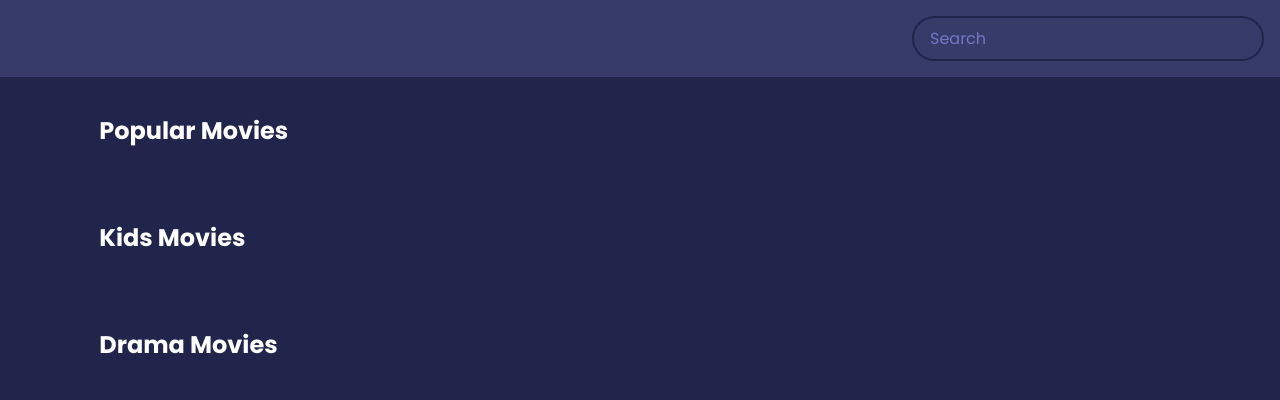
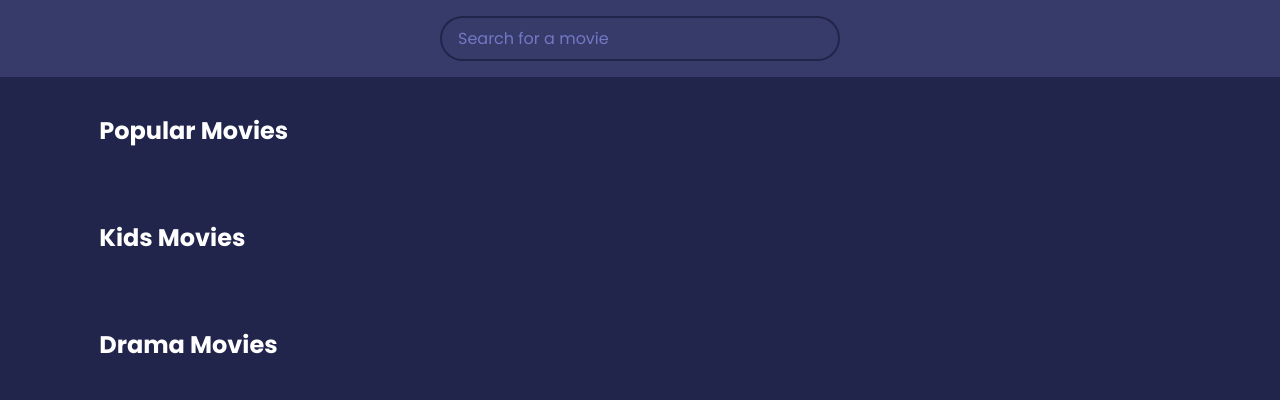
Before and after one commit to oniso20/movieboard, a plain HTML site: page index.html in a window 1280 px wide. Drawn offline with Linux system fonts and the light colour scheme; no server answers.

```diff
--- a/css/style.css
+++ b/css/style.css
@@ -31,12 +31,13 @@ body {
 header {
   padding: 1rem;
   display: flex;
-  justify-content: flex-end;
+  justify-content: center;
   background-color: var(--secondary-color);
 }
 
 .search {
   background-color: transparent;
+  width: 400px;
   border: 2px solid var(--primary-color);
   border-radius: 50px;
   font-family: inherit;
--- a/index.html
+++ b/index.html
@@ -13,8 +13,9 @@
 </head>
 <body>
 	<header>
+		<div>
 		<form id="form">
-			<input type="text" id="search" class="search" placeholder="Search">
+			<input type="text" id="search" class="search" placeholder="Search for a movie">
 		</form>
 	</header>
 
@@ -33,6 +34,6 @@
 		<section id="drama"></section>
 	</main>
 
-	<script src="js/test.js"></script>
+	<script src="js/main.js"></script>
 </body>
 </html>
```
Also changed, not shown: js/main.js (renamed from js/test.js, +0 -17 lines), 2 other files.
